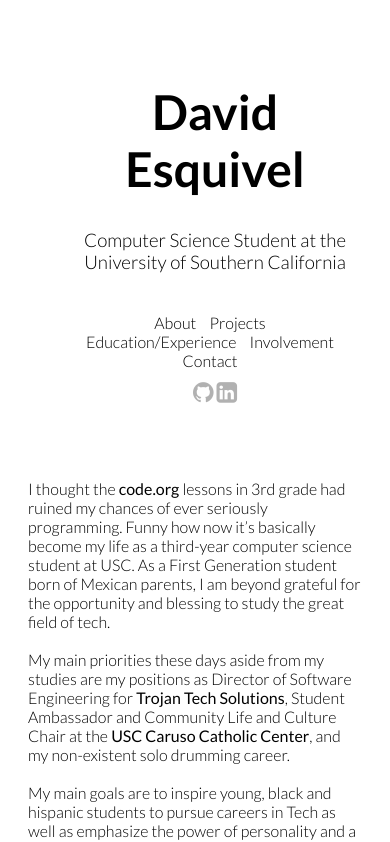
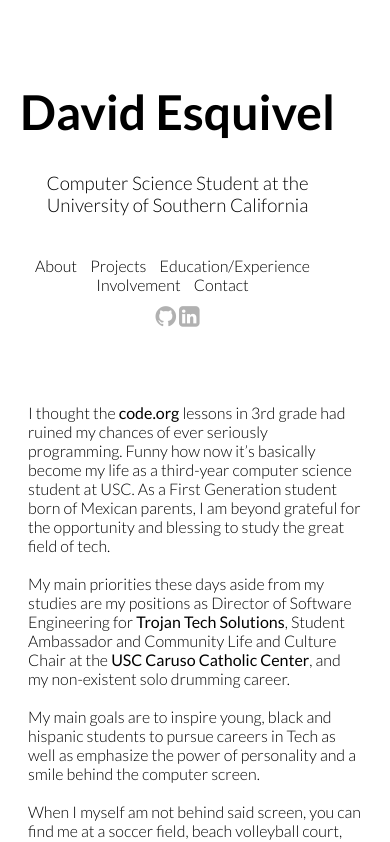
Before and after one commit to desquive/percy, a plain HTML site: page index.html in a window 390 px wide. Shown: the top 842 px of the page. Drawn offline with Linux system fonts and the light colour scheme; files whose address does not match are found by name.

Commit message:
Add files via upload

```diff
--- a/index.css
+++ b/index.css
@@ -178,6 +178,9 @@ a{
         width: 100%;
         text-align: center;
     }
+    .left-text{
+        margin-left: 0;
+    }
     .right-panel{
         width: 100%;
     }
```
